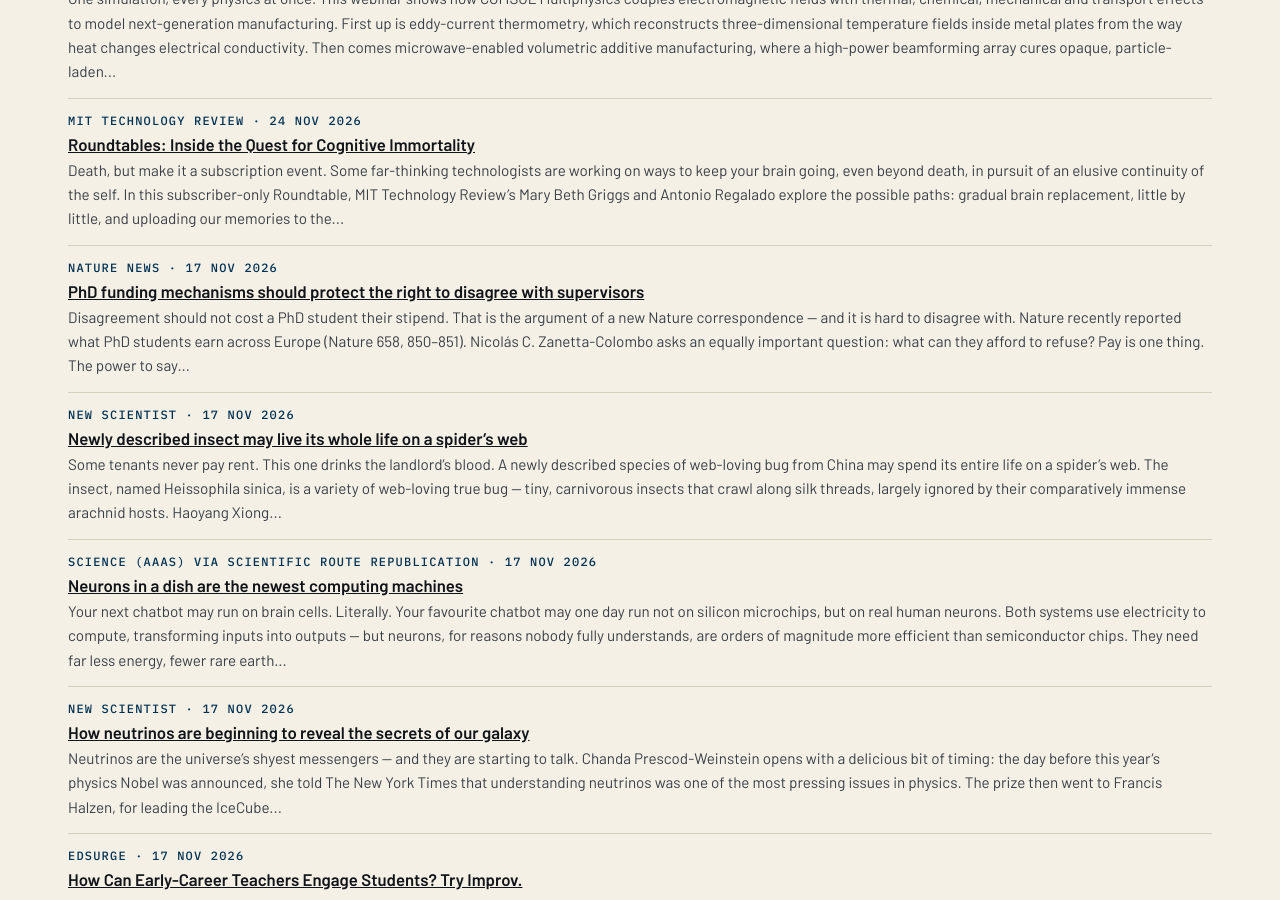
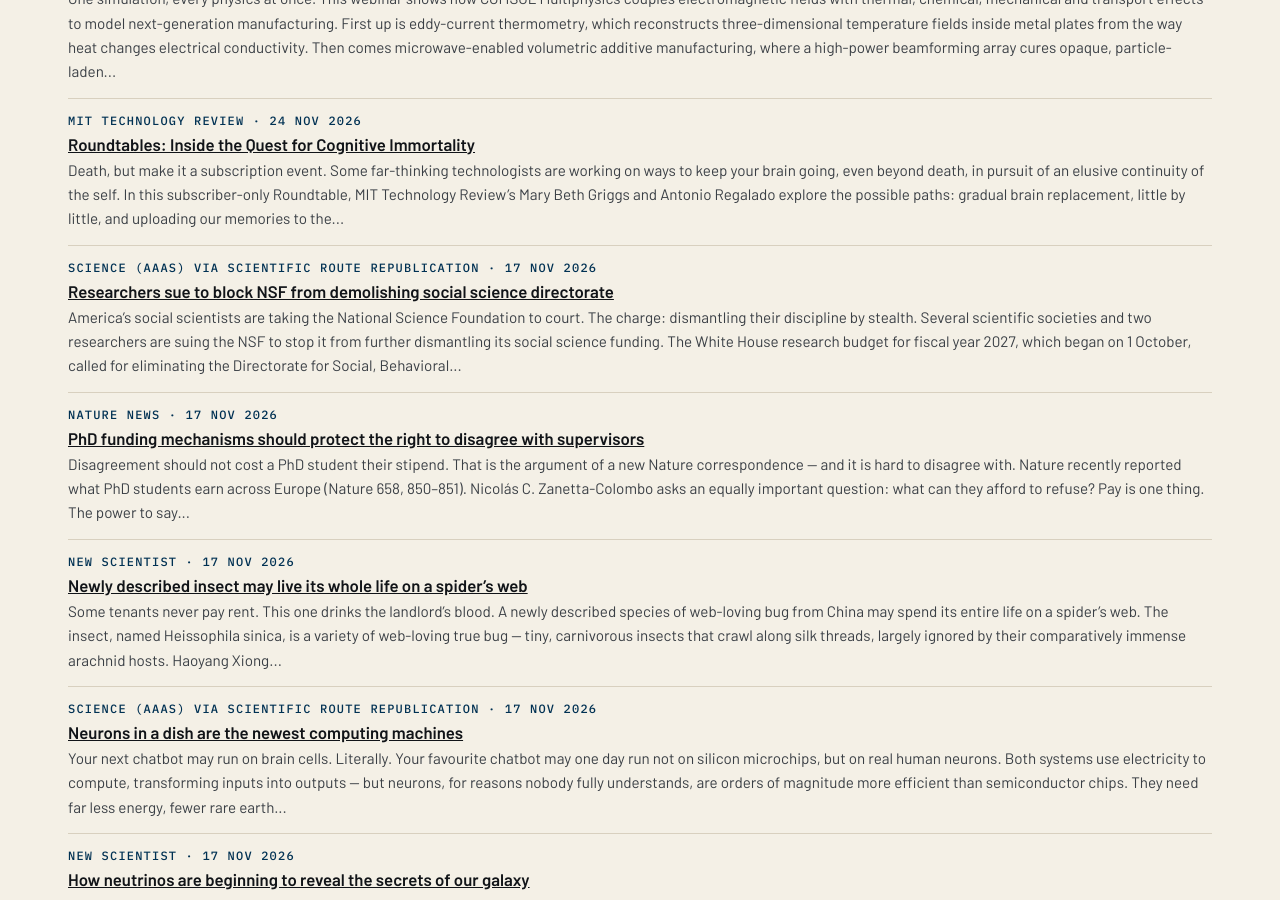
Before and after one commit to katz-news/katz.news, a Jekyll site: the page built from briefs/index.html, in a window 1280 px wide and 900 px high, scrolled down 637 px. Built offline with Jekyll 4.4.1, drawn with Linux system fonts in a browser that asks for light colours.

Commit message:
Publish 2026-11-11

```diff
--- a/_data/build.yml
+++ b/_data/build.yml
@@ -1 +1 @@
-published_at: 2026-11-11T21:00:47Z
+published_at: 2026-11-11T21:07:35Z
--- /dev/null
+++ b/_posts/briefs/2026-11-10-researchers-sue-to-block-nsf-from-demolishing-social-science.md
@@ -0,0 +1,19 @@
+---
+published: true
+title: Researchers sue to block NSF from demolishing social science directorate
+date: 2026-11-17
+section: science
+source_name: Science (AAAS) via Scientific Route republication
+source_url: https://www.science.org/content/article/researchers-sue-block-nsf-demolishing-social-science-directorate
+---
+America's social scientists are taking the National Science Foundation to court. The charge: dismantling their discipline by stealth.
+
+Several scientific societies and two researchers are suing the NSF to stop it from further dismantling its social science funding. The White House research budget for fiscal year 2027, which began on 1 October, called for eliminating the Directorate for Social, Behavioral and Economic Sciences — the SBE — which has funded more than 60 per cent of academic social science research in the United States.
+
+But the demolition, the lawsuit says, is already under way. NSF has slashed new SBE grants by about 90 per cent, according to data from Grant Witness, a nonprofit watchdog. In many areas — sociology and anthropology among them — it made no new grants at all during fiscal year 2026, and it has no active funding opportunities. Researchers worry that when the 2026 funding extension bill runs out on 11 December, the directorate will be shuttered unless Congress intercedes.
+
+The lawsuit, filed today in the federal district court for Massachusetts, asks a judge to compel NSF to resume funding social sciences through the SBE and to block the agency from fully dissolving the directorate. It claims NSF cannot do so without the approval of the National Science Board, which by law must be involved in decisions about changing the agency's composition. In April, President Donald Trump fired all 22 board members.
+
+It also argues that Brian Stone, the chief of staff who has been performing the duties of NSF director since April 2025, when Sethuraman Panchanathan resigned, lacks the authority to eliminate the SBE.
+
+Conclusion: the NSF is not trimming a budget, but rather deleting a discipline — and the courts are now being asked to stop it.
```
